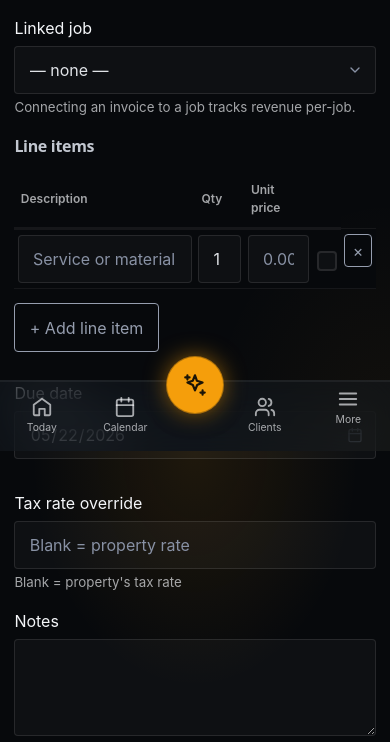
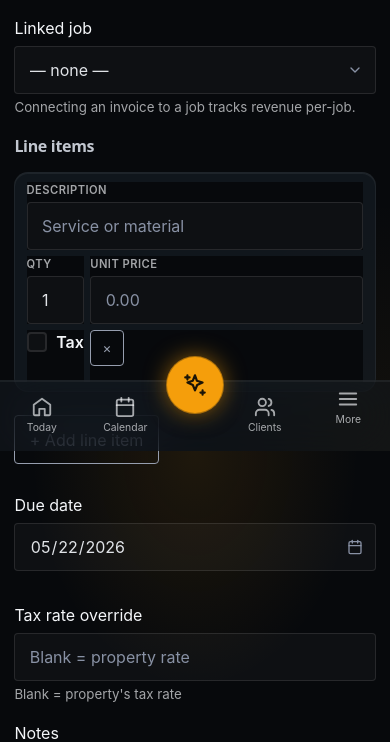
Before and after one commit to Jwood1126-coder/Lakewood-Original-CRM, a Flask app: page /invoices/new in a window 390 px wide. Shown: the part 393-1135 px from the top of the page. Run offline with Flask 3, Linux system fonts and the light colour scheme; a user stored in the database is signed in; tables that the repository leaves empty hold one stand-in row (values such as "Sample post"); parts of the project's set-up code (start-up, migrations or seed data) failed here and were passed over; some libraries are stand-ins or nearby versions.

Commit message:
UI Phase 4: bug + a11y fixes (mobile tax, calendar dots, form types)
Mobile taxable checkbox bug: the prior CSS hid column 4 of the line-
items editor below 720px, making the tax toggle invisible and
unreachable on phones (a real CRM correctness bug — every line on
mobile shipped as non-taxable). Restructure the editor into a
2-column stacked card per row on mobile with desc / qty+price /
tax+delete laid out via grid-template-areas. The taxable checkbox is
visible and labeled.

Calendar month dots: emit 1, 2, or 3 stacked dots per cell based on
the day's total item count (jobs + estimates), instead of a binary
"has-jobs" indicator that didn't communicate density. Dots glow with
the accent and align below the day number on phones.

Form input types and autocomplete: login email is now type="email"
with inputmode="email" + autocomplete="username" + autocapitalize/
autocorrect off so iOS shows the right keyboard and password
managers stop being awkward. Change-password fields get
autocomplete="current-password" and "new-password". Client form's
phone field gains autocomplete="tel"; email gains type="email" +
autocomplete="email" + the autocapitalize/autocorrect off triplet.

50/50 tests pass.

Co-Authored-By: Claude Opus 4.7 (1M context) <noreply@anthropic.com>

```diff
--- a/app/templates/quotes/_line_items_editor.html
+++ b/app/templates/quotes/_line_items_editor.html
@@ -21,35 +21,36 @@
     {% endif %}
     {% for r in rows %}
       <tr class="li-row">
-        <td>
+        <td data-label="Description">
           <input type="text" name="li_description[]"
                  value="{{ r.description if r.description is not none else (r.description or '') }}"
                  placeholder="Service or material">
         </td>
-        <td>
+        <td data-label="Qty">
           <input type="text" name="li_qty[]" inputmode="decimal"
                  value="{{ '%g'|format(r.quantity) if r.quantity is defined and r.quantity is not none else '1' }}">
         </td>
-        <td>
+        <td data-label="Unit price">
           <input type="text" name="li_price[]" inputmode="decimal"
                  placeholder="0.00"
                  value="{% if r.unit_price_cents is defined %}{{ '%.2f'|format(r.unit_price_cents/100) }}{% elif r.unit_price_dollars is defined %}{{ r.unit_price_dollars }}{% endif %}">
         </td>
-        <td style="text-align:center">
-          {# This nested form approach uses paired hidden index input on submit #}
-          <input type="checkbox" class="li-taxable" data-idx="{{ loop.index0 }}"
-                 {% if r.taxable %}checked{% endif %}>
+        <td data-label="Taxable" class="li-tax-cell">
+          <label class="checkbox-row">
+            <input type="checkbox" class="li-taxable" data-idx="{{ loop.index0 }}"
+                   {% if r.taxable %}checked{% endif %}>
+            <span class="li-tax-mobile-label">Tax</span>
+          </label>
         </td>
-        <td>
-          <button type="button" class="li-del secondary outline"
-                  style="padding:0.2rem 0.5rem; min-height:auto">×</button>
+        <td data-label="" class="li-del-cell">
+          <button type="button" class="li-del secondary outline btn-sm"
+                  aria-label="Remove line item">×</button>
         </td>
       </tr>
     {% endfor %}
   </tbody>
 </table>
-<button type="button" id="li-add-btn" class="secondary outline"
-        style="margin-top:0.4rem">+ Add line item</button>
+<button type="button" id="li-add-btn" class="secondary outline mt-1">+ Add line item</button>
 
 {# Hidden field that records which row indexes have the taxable checkbox checked.
    Updated on submit by the inline script. #}
@@ -120,11 +121,53 @@
 
 <style>
 .line-items-editor { width: 100%; margin: 0.5rem 0; }
-.line-items-editor th { font-size: 0.75rem; color: var(--pico-muted-color); }
+.line-items-editor th { font-size: 0.75rem; color: var(--text-secondary); }
 .line-items-editor input { margin: 0; font-size: 16px; }
 .line-items-editor td { padding: 0.3rem 0.2rem; vertical-align: middle; }
+.li-tax-mobile-label { display: none; }
+
 @media (max-width: 720px) {
-  .line-items-editor th:nth-child(4) { display: none; }
-  .line-items-editor td:nth-child(4) { padding-left: 0.3rem; }
+  /* Stack each row as a card with all 5 controls visible (taxable too).
+     This is the bug-fix: the desktop hides column 4 on mobile, which
+     made the tax toggle invisible and unusable on phones. */
+  .line-items-editor thead { display: none; }
+  .line-items-editor tr.li-row {
+    display: grid;
+    grid-template-columns: 1fr auto;
+    grid-template-areas:
+      "desc desc"
+      "qty price"
+      "tax del";
+    gap: 0.4rem;
+    background: var(--surface-1);
+    border: var(--hairline);
+    border-radius: var(--radius);
+    padding: 0.6rem 0.7rem;
+    margin-bottom: 0.55rem;
+    box-shadow: var(--edge-highlight);
+  }
+  .line-items-editor td {
+    border: none;
+    padding: 0;
+    display: block;
+  }
+  .line-items-editor td::before {
+    content: attr(data-label);
+    display: block;
+    color: var(--text-secondary);
+    font-size: 0.7rem;
+    text-transform: uppercase;
+    letter-spacing: 0.04em;
+    margin-bottom: 0.15rem;
+    font-weight: 600;
+  }
+  .line-items-editor td:nth-child(1) { grid-area: desc; }
+  .line-items-editor td:nth-child(2) { grid-area: qty; }
+  .line-items-editor td:nth-child(3) { grid-area: price; }
+  .line-items-editor td:nth-child(4) { grid-area: tax; }
+  .line-items-editor td:nth-child(5) { grid-area: del; align-self: end; }
+  .line-items-editor td:nth-child(5)::before { content: ""; margin: 0; }
+  .li-tax-cell::before { display: none !important; }
+  .li-tax-mobile-label { display: inline; font-weight: 600; }
 }
 </style>
```
Also changed, not shown: app/auth/forms.py (+15 -4 lines), app/clients/forms.py (+14 -2 lines), app/templates/jobs/calendar_month.html (+9 -0 lines).
